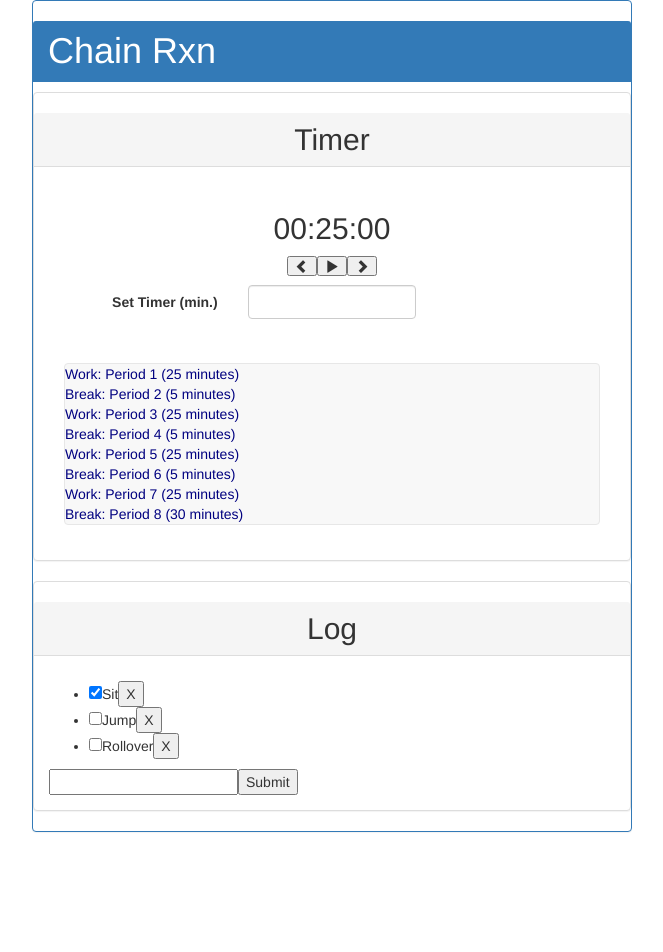
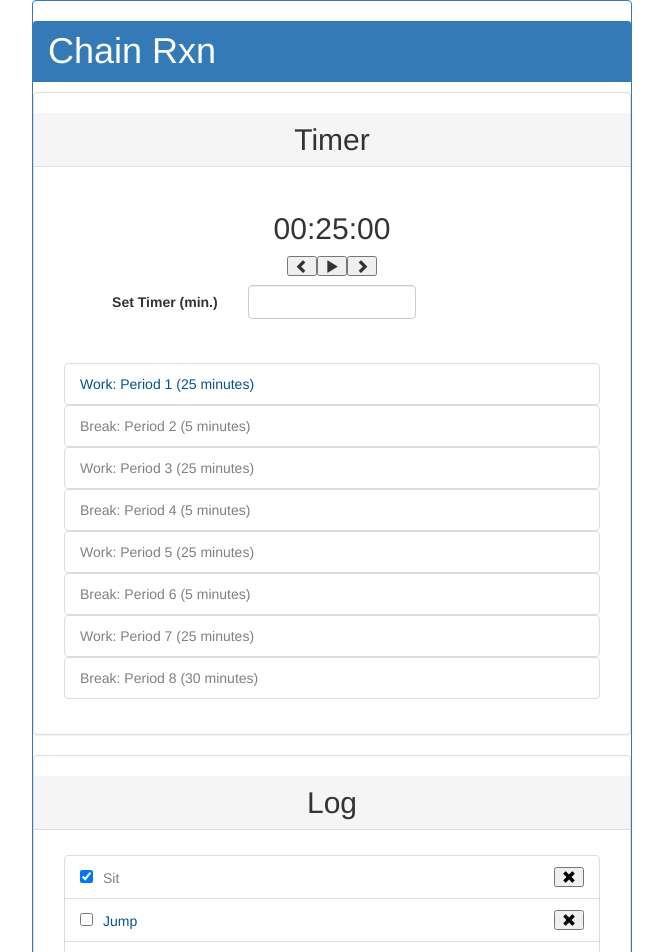
Before and after one commit to n-kimberly/ChainRXN, a React (Create React App) app: page / in a window 1280 px wide. Shown: the top 952 px of the page, without its empty margins (308-971 px from the left). Before the commit the page ends 852 px from the top, so only its background shows below. Built offline with nearby package versions, Linux system fonts and the light colour scheme.

Commit message:
Style TaskbarDisplay and Tasklog Display

```diff
--- a/src/App.css
+++ b/src/App.css
@@ -17,9 +17,13 @@
     margin: 8px;
 }
 
-.routines {
+.list-group {
     text-align: left;
-    color: navy;
+    color: rgb(6, 83, 141);
+}
+
+.check-margin10 {
+    margin-left:10px;
 }
 
 @media (max-width: 650px) {
--- a/src/App.js
+++ b/src/App.js
@@ -9,8 +9,8 @@ class App extends Component {
   constructor(props) {
     super(props);
     this.routines = [
-      {timerType: 'Work', isCurrent: false, timerName: 'Period 1', timerAllocation: 25},
-      {timerType: 'Break', isCurrent: true,  timerName: 'Period 2', timerAllocation: 5},
+      {timerType: 'Work', isCurrent: true, timerName: 'Period 1', timerAllocation: 25},
+      {timerType: 'Break', isCurrent: false,  timerName: 'Period 2', timerAllocation: 5},
       {timerType: 'Work', isCurrent: false, timerName: 'Period 3', timerAllocation: 25},
       {timerType: 'Break', isCurrent: false, timerName: 'Period 4', timerAllocation: 5},
       {timerType: 'Work', isCurrent: false, timerName: 'Period 5', timerAllocation: 25},
--- a/src/Taskbar/TaskbarDisplay/components/TaskbarDisplay.jsx
+++ b/src/Taskbar/TaskbarDisplay/components/TaskbarDisplay.jsx
@@ -8,7 +8,24 @@ class TaskbarDisplay extends Component {
       const timerType = routine.timerType;
       return (
         <div className = "routines">
-          <li>{timerType}: {timerName} ({timerAllocation} minutes)</li>
+          <li className = "list-group-item">
+          {
+            (routine.isCurrent)
+            &&
+            ( <span>
+                {timerType}: {timerName} ({timerAllocation} minutes)
+              </span>
+            )
+          }
+          {
+            (!routine.isCurrent)
+            &&
+            ( <span style={{color: 'gray'}}>
+                {timerType}: {timerName} ({timerAllocation} minutes)
+              </span>
+            )
+          }
+          </li>
         </div>
       );
     }
--- a/src/Taskbar/components/Taskbar.jsx
+++ b/src/Taskbar/components/Taskbar.jsx
@@ -15,13 +15,9 @@ class Taskbar extends Component {
         });
         return (
             <div className = "container-fluid">
-                <div className = "navbar navbar-default">
-                    <div className = "navbar-inner">
-                        <ul className = "nav navbar-nav">
-                            {rows}
-                        </ul>
-                    </div>
-                </div>
+                <ul className="list-group">
+                    {rows}
+                </ul>
             </div>
         );
     }
--- a/src/Tasklog/TasklogDisplay/components/TasklogDisplay.js
+++ b/src/Tasklog/TasklogDisplay/components/TasklogDisplay.js
@@ -4,14 +4,39 @@ import React, {Component} from 'react';
 class TasklogDisplay extends Component {
     render() {
         return (
-            <li>
+            <div className = "list-group-item">
                 <input
                     type="checkbox"
                     checked={ this.props.isCompleted }
                     onChange={ this.props.toggleComplete } />
-                <span>{ this.props.description }</span>
-                <button onClick={ this.props.delete }>X</button>
-            </li>
+                {
+                    (this.props.isCompleted)
+                    &&
+                    (
+                    <span style={{color:'gray'}}>
+                        <span className = "check-margin10">
+                            { this.props.description }
+                        </span>
+                    </span>
+                    )
+                }
+                {
+                    (!this.props.isCompleted)
+                    &&
+                    (
+                    <span>
+                        <span className = "check-margin10">
+                            { this.props.description }
+                        </span>
+                    </span>
+                    )
+                }
+                <div className = "pull-right" style = {{color:'black'}}>
+                    <button
+                        onClick={ this.props.delete }
+                        className="glyphicon glyphicon-remove" />
+                </div>
+            </div>
         );
     }
 }
--- a/src/Tasklog/components/Tasklog.js
+++ b/src/Tasklog/components/Tasklog.js
@@ -55,8 +55,8 @@ class Tasklog extends Component {
 
       render() {
         return (
-          <div className="App">
-            <ul>
+          <div className="container-fluid">
+            <ul className = "list-group">
               {
                 this.state.todos.map(
                   (todo, index) =>
--- a/src/Timer/components/Timer.jsx
+++ b/src/Timer/components/Timer.jsx
@@ -89,7 +89,6 @@ class Timer extends Component {
     {
         return (
             <div className = "container-fluid">
-                {/* <TimerHeader /> */}
                 <TimerDisplay
                     currentTime = { this.state.currentTime } />
                 <TimerControls
```
